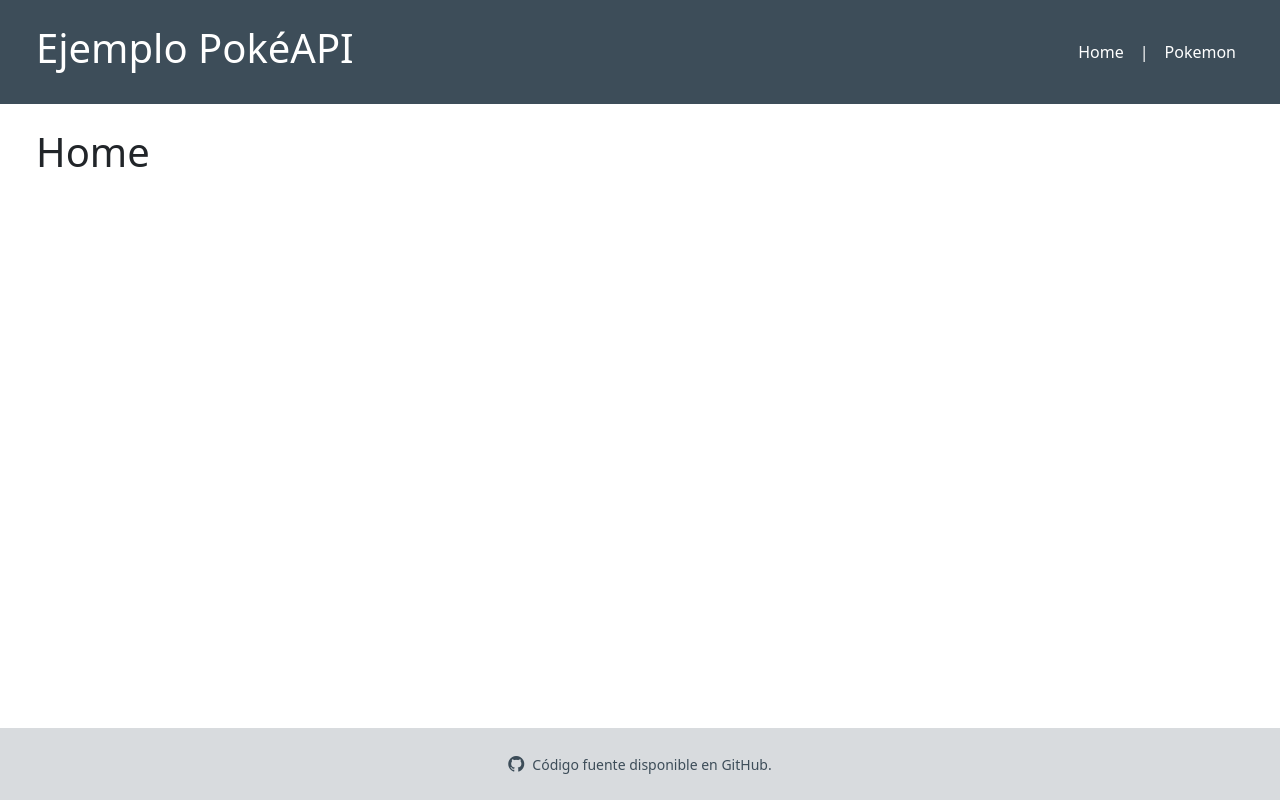
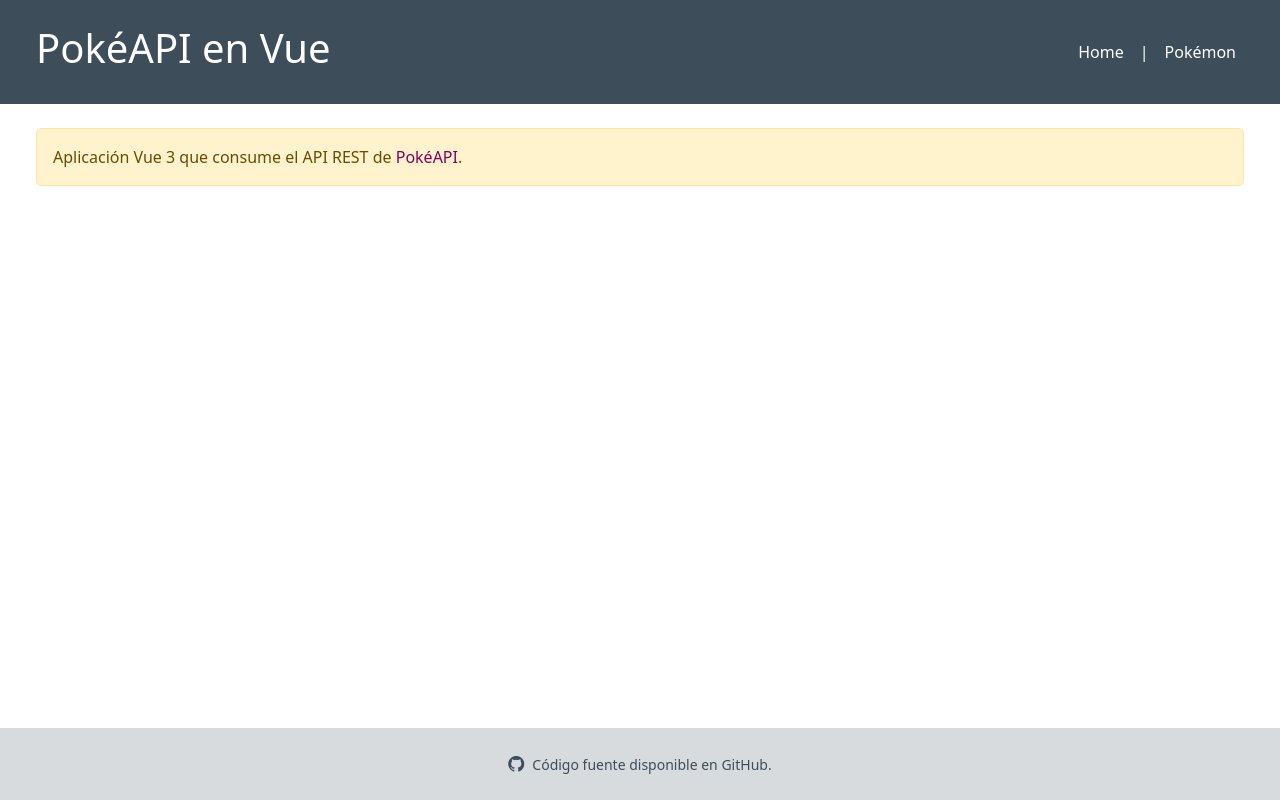
Before and after one commit to egibide-dam/lm-vuejs-pokeapi-en-vue, a Vue app in the folder app/: page / in a window 1280 px wide. Built offline with nearby package versions, Linux system fonts and the light colour scheme.

Commit message:
Detalles revisados

```diff
--- a/app/src/App.vue
+++ b/app/src/App.vue
@@ -6,7 +6,7 @@
     <nav class="row navbar navbar-expand p-4 text-bg-secondary">
         <div class="container-fluid">
             <h1>
-                <RouterLink class="nav-link text-bg-secondary" :to="{ name: 'home' }">Ejemplo PokéAPI</RouterLink>
+                <RouterLink class="nav-link text-bg-secondary" :to="{ name: 'home' }">PokéAPI en Vue</RouterLink>
             </h1>
             <div class="collapse navbar-collapse">
                 <ul class="navbar-nav m-0 align-items-center ms-auto">
@@ -15,7 +15,7 @@
                     </li>
                     <li class="nav-item mx-2">|</li>
                     <li class="nav-item">
-                        <RouterLink class="nav-link text-bg-secondary" :to="{ name: 'pokemon' }">Pokemon</RouterLink>
+                        <RouterLink class="nav-link text-bg-secondary" :to="{ name: 'pokemon' }">Pokémon</RouterLink>
                     </li>
                 </ul>
             </div>
@@ -31,7 +31,7 @@
         <span class="text-secondary">
             <i class="bi bi-github me-2"></i>
             <a class="link link-secondary small link-underline-opacity-0 link-underline-opacity-100-hover"
-               href="https://github.com/egibide-dam/pokeapi-fetch">Código fuente disponible en GitHub.</a>
+               href="https://github.com/egibide-dam/lm-vuejs-pokeapi-en-vue">Código fuente disponible en GitHub.</a>
         </span>
         </div>
     </footer>
--- a/app/src/assets/bootstrap.scss
+++ b/app/src/assets/bootstrap.scss
@@ -1,5 +1,8 @@
 $primary: #82005e;
 $secondary: #3d4d59;
+
+$link-decoration: none;
+$link-hover-decoration: underline;
 
 // Import all of Bootstrap's CSS
 @import "bootstrap/scss/bootstrap";
--- a/app/src/views/HomeView.vue
+++ b/app/src/views/HomeView.vue
@@ -2,5 +2,7 @@
 </script>
 
 <template>
-    <h1>Home</h1>
+    <p class="alert alert-warning">
+        Aplicación Vue 3 que consume el API REST de <a href="https://pokeapi.co/docs/v2">PokéAPI</a>.
+    </p>
 </template>
--- a/app/src/views/PokemonView.vue
+++ b/app/src/views/PokemonView.vue
@@ -5,7 +5,7 @@
 const api_url = 'https://pokeapi.co/api/v2/';
 const api_endpoint = 'pokemon';
 
-const id = ref(1025);
+const id = ref(1);
 
 const pokemon = reactive({
     id: -1,
```
Also changed, not shown: 1 other file (tests, documents, lock files or other folders).
